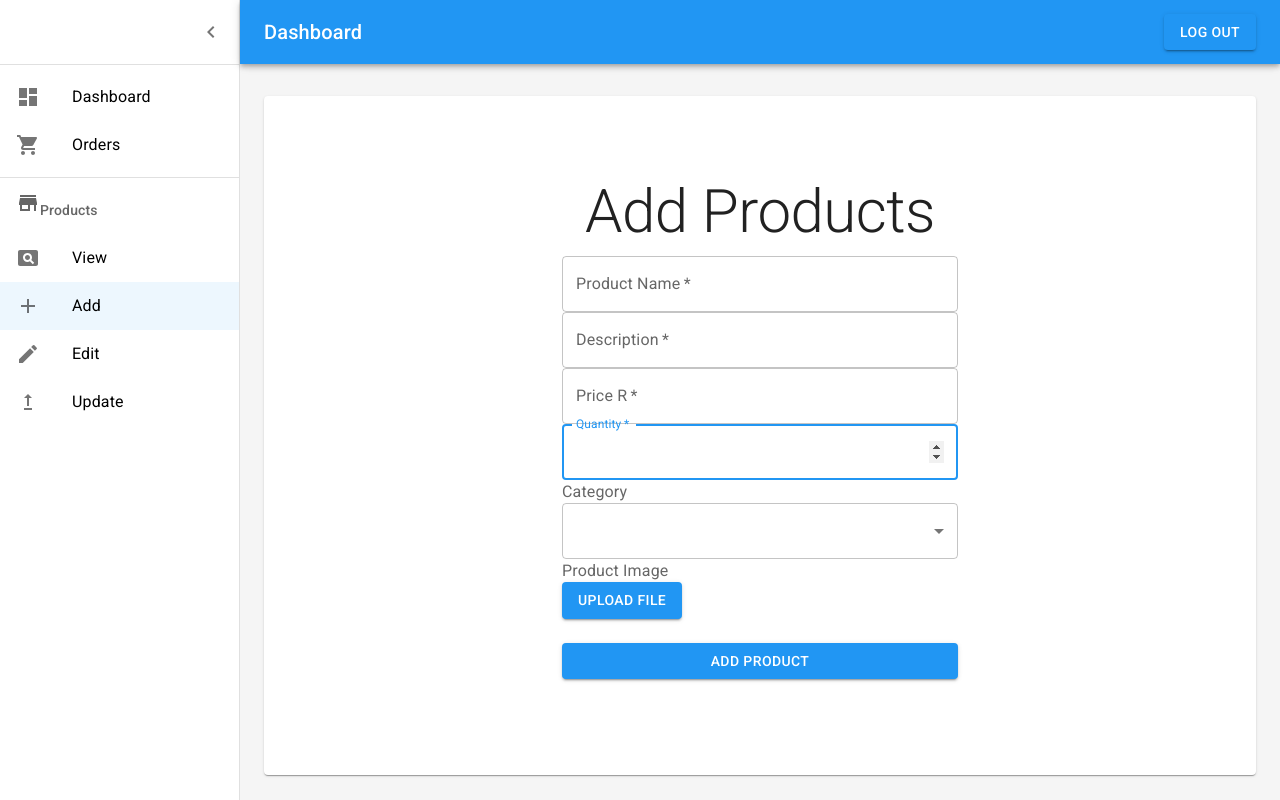
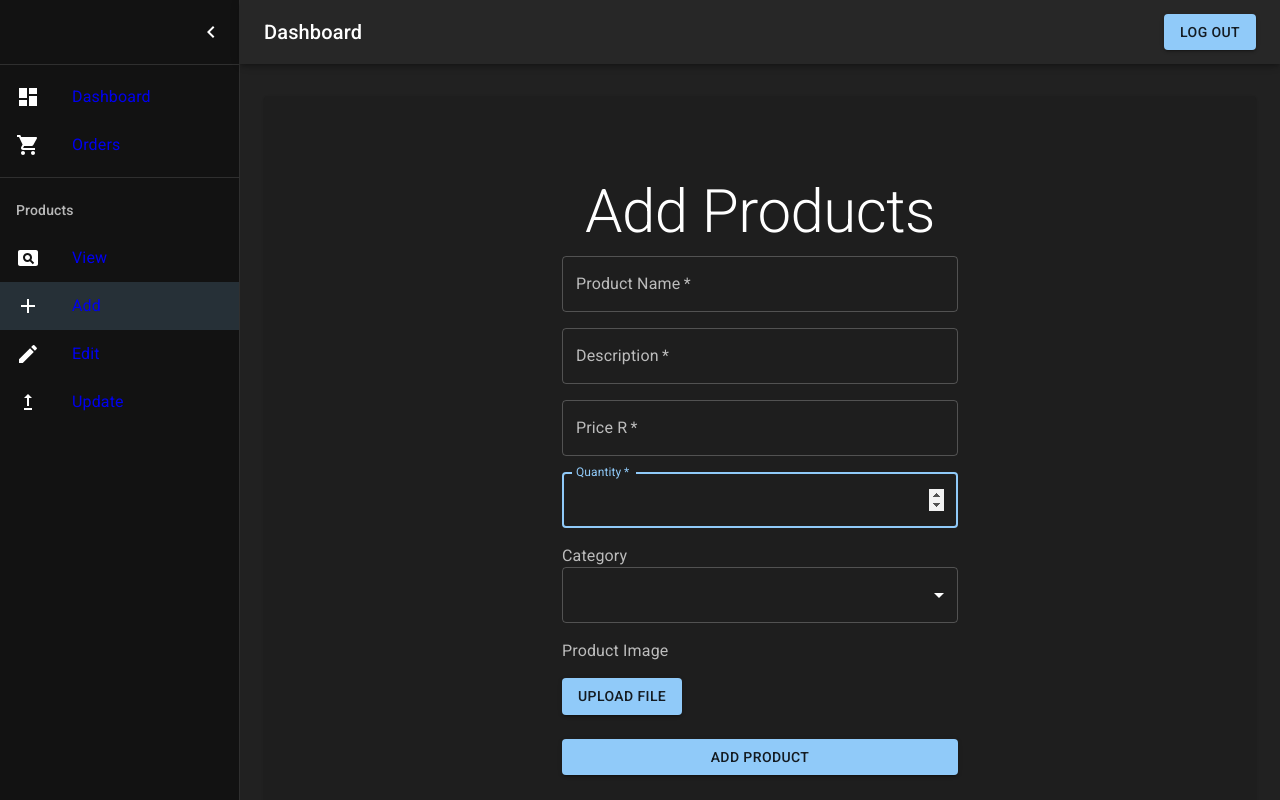
Before and after one commit to Braaiday/Ecommerce-frontend, a React (Create React App) app: page /add in a window 1280 px wide. Built offline with nearby package versions, Linux system fonts and the light colour scheme; sample sign-in values are in the browser's storage.

Commit message:
Some styling updates

```diff
--- a/src/components/elements/AdminLayout/Dashboard.js
+++ b/src/components/elements/AdminLayout/Dashboard.js
@@ -1,5 +1,5 @@
 import * as React from 'react';
-import { styled, createTheme, ThemeProvider } from '@mui/material/styles';
+import { styled } from '@mui/material/styles';
 import CssBaseline from '@mui/material/CssBaseline';
 import MuiDrawer from '@mui/material/Drawer';
 import Box from '@mui/material/Box';
@@ -9,10 +9,7 @@ import List from '@mui/material/List';
 import Typography from '@mui/material/Typography';
 import Divider from '@mui/material/Divider';
 import IconButton from '@mui/material/IconButton';
-import Badge from '@mui/material/Badge';
 import Container from '@mui/material/Container';
-import Grid from '@mui/material/Grid';
-import Paper from '@mui/material/Paper';
 import MenuIcon from '@mui/icons-material/Menu';
 import ChevronLeftIcon from '@mui/icons-material/ChevronLeft';
 import { Button, ListItemButton, ListItemIcon } from '@mui/material';
@@ -26,7 +23,6 @@ import ShoppingCartIcon from '@mui/icons-material/ShoppingCart';
 import EditIcon from '@mui/icons-material/Edit';
 import UpgradeIcon from '@mui/icons-material/Upgrade';
 import AddIcon from '@mui/icons-material/Add';
-import StoreIcon from '@mui/icons-material/Store';
 import PageviewIcon from '@mui/icons-material/Pageview';
 
 const drawerWidth = 240;
@@ -155,7 +151,6 @@ const Dashboard = (props) => {
                     <Divider sx={{ my: 1 }} />
                     <React.Fragment>
                         <ListSubheader component="div"  >
-                            <StoreIcon />
                             Products
                         </ListSubheader>
                         <Link to={"/view"}>
--- a/src/components/elements/ElementDisplayProducs/ElementDisplayproducts.js
+++ b/src/components/elements/ElementDisplayProducs/ElementDisplayproducts.js
@@ -11,7 +11,7 @@ export const ListItem = ({ product }) => {
 
     return (
         <div className='listItem-wrap'>
-            <img src={product.imgUrl} alt='' onClick={() => navigate(`/shop/${product._id}`)}/>
+            <img src={product.imgUrl} alt='' onClick={() => navigate(`/shop/${product._id}`)} />
             <header>
                 <h4>{product.productname}</h4>
                 {/* <span></span> */}
@@ -26,12 +26,8 @@ export const ListItem = ({ product }) => {
     )
 }
 
-export default function ElementDisplayproducts() {
-    const products = useSelector(state => state.reducerProducts.products);
-    const dispatch = useDispatch();
-    useEffect(() => {
-        dispatch(getProducts());
-    }, [])
+export default function ElementDisplayproducts({ products }) {
+
     return (
         <div className='ElementDisplayproducts'>
             <div className='list-wrap'>
--- a/src/components/elements/StoreLayout/NavBar/NavBar.js
+++ b/src/components/elements/StoreLayout/NavBar/NavBar.js
@@ -18,6 +18,7 @@ import { styled } from '@mui/material/styles';
 import { Link, useNavigate } from 'react-router-dom';
 import { useDispatch, useSelector } from 'react-redux';
 import { actionLogOut, actionToggleBackdrop } from '../../../../reducers/shared/actions/actions';
+import ElementDisplayproducts from '../../ElementDisplayProducs/ElementDisplayproducts';
 
 function NavBar() {
     const pages = ['shop', 'services', 'about', 'contact'];
@@ -63,7 +64,6 @@ function NavBar() {
                     >
                         <img src={logo} style={{ maxHeight: "100px", maxHeight: "100px" }} />
                     </Typography>
-
                     <Box sx={{ flexGrow: 1, display: { xs: 'flex', md: 'none' } }}>
                         <IconButton
                             size="large"
@@ -102,7 +102,9 @@ function NavBar() {
                                             color="inherit"
                                             noWrap
                                             sx={{ flexGrow: 1 }}
-                                            textAlign="center">{page}</Typography>
+                                            textAlign="center">
+                                            {page}
+                                        </Typography>
                                     </MenuItem>
                                 </Link>
                             ))}
@@ -177,7 +179,7 @@ function NavBar() {
                     onClose={() => setDrawerIsOpen(!drawerIsOpen)}
                     onOpen={() => setDrawerIsOpen(true)}
                 >
-                    {cart.map(product => <>{product.productname}</>)}
+                    <ElementDisplayproducts products={cart} />
                 </SwipeableDrawer>
             </div>
         </AppBar>
--- a/src/components/pages/PageAddProducts/PageAddProducts.js
+++ b/src/components/pages/PageAddProducts/PageAddProducts.js
@@ -1,4 +1,4 @@
-import { Box, Button, Container, InputLabel, Paper, Typography } from '@mui/material';
+import { Box, Button, Container, Grid, InputLabel, Paper, Typography } from '@mui/material';
 import React, { useState } from 'react'
 import { useForm } from 'react-hook-form';
 import { useDispatch } from 'react-redux';
@@ -51,13 +51,29 @@ export default function PageAddProducts() {
                     Add Products
                 </Typography>
                 <Box component="form" onSubmit={handleSubmit((data) => onSubmit(data))} sx={{ mt: 1 }}>
+                    <Grid container spacing={2}>
+                        <Grid item xs={12}>
                             <FormField name="productname" label="Product Name" control={control} />
+                        </Grid>
+                        <Grid item xs={12}>
                             <FormField name="description" label="Description" control={control} />
+                        </Grid>
+                        <Grid item xs={12}>
                             <FormField name="price" label="Price R" control={control} type="number" />
+                        </Grid>
+                        <Grid item xs={12}>
                             <FormField name="inStockQuantity" label="Quantity" control={control} type="number" />
+                        </Grid>
+                        <Grid item xs={12}>
                             <FormField name="category" label="Category" control={control} type="dropdown" items={["Technology", "Cables", "Computers"]} />
+                        </Grid>
+                        <Grid item xs={12}>
                             <InputLabel id="productImage">Product Image</InputLabel>
+                        </Grid>
+                        <Grid item xs={12}>
                             <ImageUpload getImage={(image) => setImage(image)} />
+                        </Grid>
+                    </Grid>
                     <Button type="submit" fullWidth variant="contained" sx={{ mt: 3, mb: 2 }}>
                         Add Product
                     </Button>
--- a/src/components/pages/PageRegister/PageRegister.js
+++ b/src/components/pages/PageRegister/PageRegister.js
@@ -15,6 +15,7 @@ import { login, register } from '../../../reducers/shared/thunks/thunks';
 import { actionToggleBackdrop } from '../../../reducers/shared/actions/actions';
 import useAuth from '../../../utils/useAuth';
 import FormField from '../../elements/CustomInputs/FormField';
+import backImage from '../../../style/images/lantech.png';
 
 export default function PageRegister() {
     const { setAuth } = useAuth();
@@ -37,9 +38,15 @@ export default function PageRegister() {
     };
 
     return (
-        <Container component="main" maxWidth="xs">
+        <div >
+            <Container maxWidth="xs" style={{
+            backgroundImage: `url(${backImage})`, backgroundSize: 'cover',
+            backgroundRepeat: 'no-repeat',
+            backgroundPosition: 'center',
+            height: '100%',
+        }}>
                 <CssBaseline />
-            <Box sx={{ marginTop: 8, display: 'flex', flexDirection: 'column', alignItems: 'center', }}>
+                <Box sx={{ height: 100, display: 'flex', flexDirection: 'column', alignItems: 'center',}}>
                     <Avatar sx={{ m: 1, bgcolor: 'secondary.main' }}>
                         <LockOutlinedIcon />
                     </Avatar>
@@ -78,5 +85,6 @@ export default function PageRegister() {
                 </Box>
 
             </Container >
+        </div>
     );
 }
--- a/src/components/pages/PageShop/PageShop.js
+++ b/src/components/pages/PageShop/PageShop.js
@@ -1,11 +1,18 @@
-import React from 'react'
+import React, { useEffect } from 'react'
+import { useDispatch, useSelector } from 'react-redux';
+import { getProducts } from '../../../reducers/shared/thunks/thunks';
 import ElementDisplayproducts from '../../elements/ElementDisplayProducs/ElementDisplayproducts';
 
 export default function PageShop() {
+    const products = useSelector(state => state.reducerProducts.products);
+    const dispatch = useDispatch();
+    useEffect(() => {
+        dispatch(getProducts());
+    }, [])
     return (
         <div className='PageShop'>
             <div className='home_list-wrap'>
-                <ElementDisplayproducts />
+                <ElementDisplayproducts products={products}/>
             </div>
         </div>
     )
--- a/src/index.scss
+++ b/src/index.scss
@@ -12,5 +12,5 @@ body {
 
 a{
     text-decoration: none;
-    color: black;
+//    color: rgba($color: #181717e8, $alpha: 1.0);
 }
--- a/src/style/dashboard/dashboardTheme.js
+++ b/src/style/dashboard/dashboardTheme.js
@@ -1,21 +1,27 @@
-import { createTheme } from "@mui/material";
+import { createTheme, rgbToHex } from "@mui/material";
 import { blue, cyan, green, red } from "@mui/material/colors";
 
 // Here we can set the theme of the app, this could depend on the brand perhaps.
 // Here we could make themes for multiple brands and use of a enviroment variable to switch to their theme
+// const theme = createTheme({
+//     palette: {
+//         primary: {
+//             main: blue[500],
+//         },
+//         secondary: {
+//             main: cyan[300],
+//         },
+//         success: {
+//             main: green[500],
+//         }
+//     }
+// });
+
 const theme = createTheme({
     palette: {
-        primary: {
-            main: blue[500],
-        },
-        secondary: {
-            main: cyan[300],
-        },
-        success: {
-            main: green[500],
-        }
-    }
-});
+      mode: 'dark',
+    },
+  });
 
 // Here you can overide the default props for the material ui components
 theme.props = {
@@ -79,6 +85,9 @@ theme.props = {
         width: 1,
         height: 28,
         margin: 4
+    },
+    a: {
+        color: "white"
     }
 }
 
```
Lines whose indentation alone changed are shown as unchanged.
